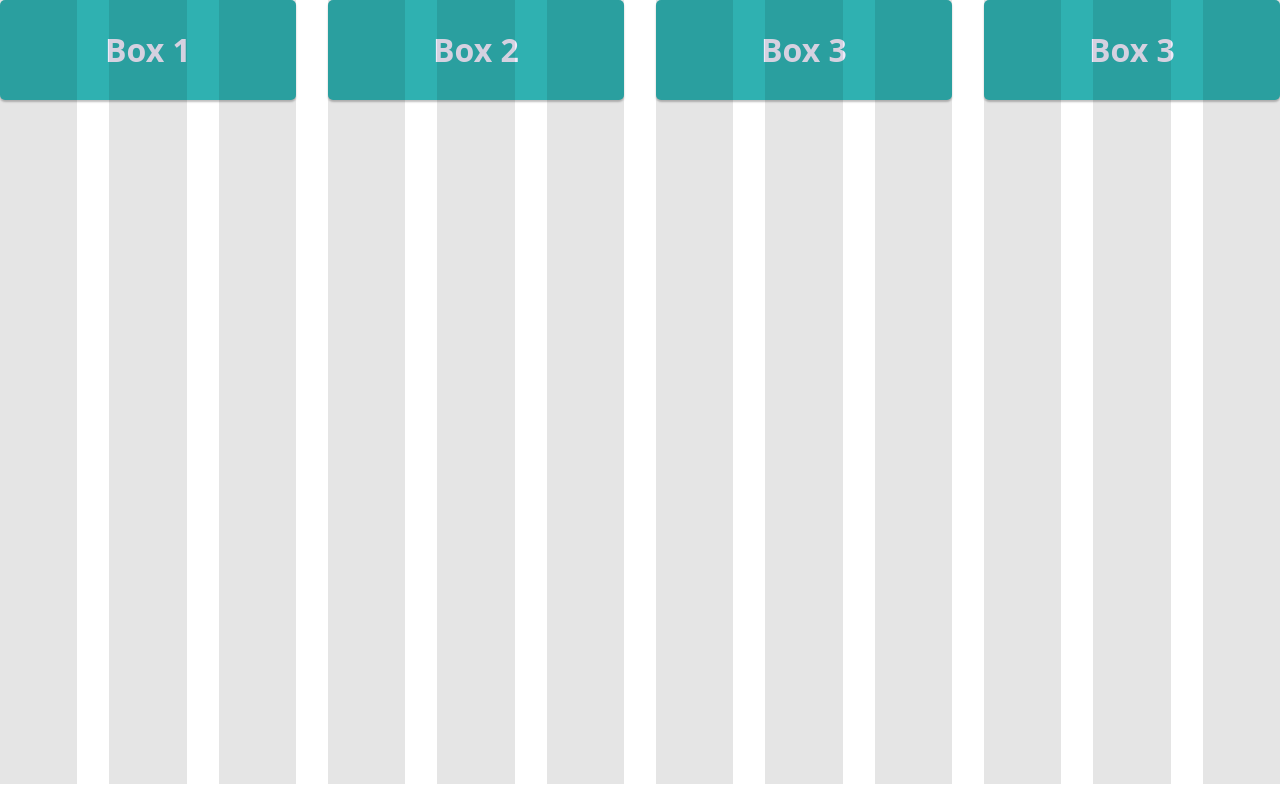
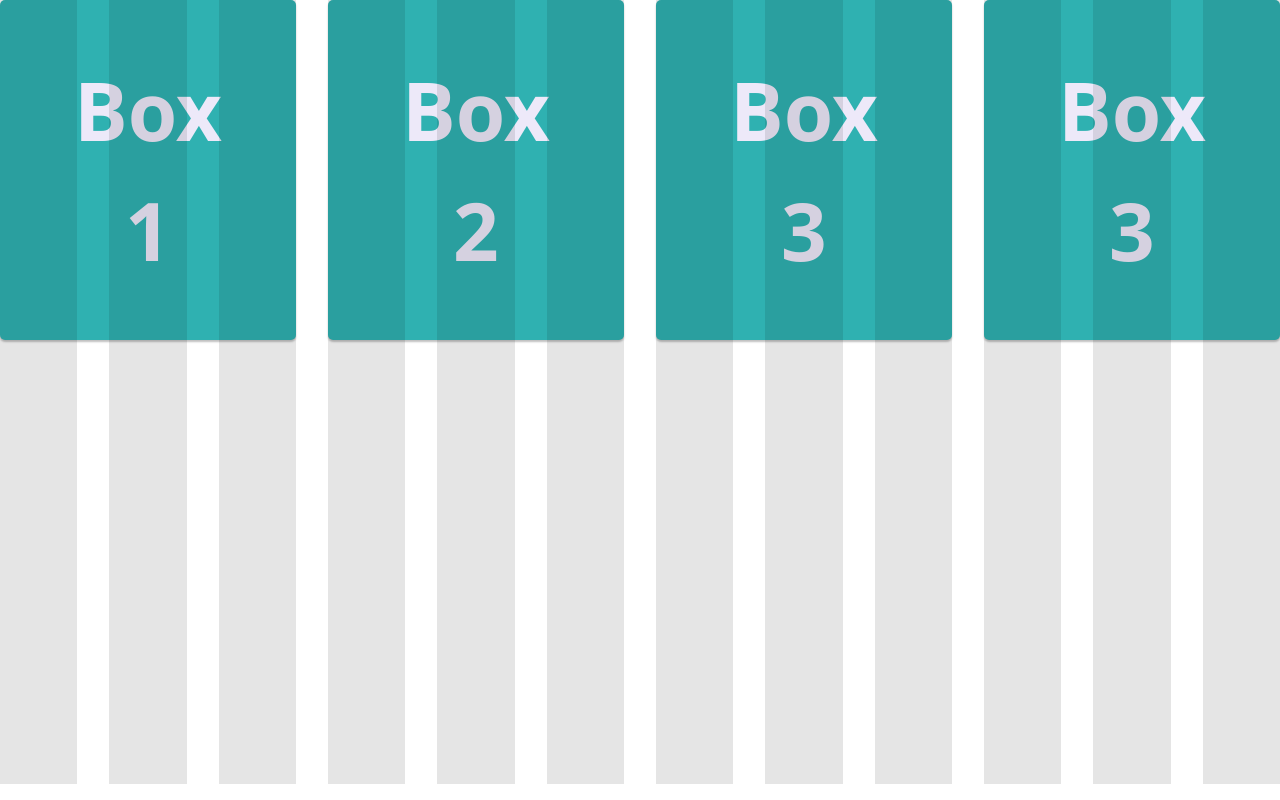
Before and after one commit to M-B89/chromatic-test, a React (Create React App) app: page / in a window 1280 px wide. Built offline with nearby package versions, Linux system fonts and the light colour scheme.

Commit message:
change for testing purpose

```diff
--- a/src/components/Box/Box.module.scss
+++ b/src/components/Box/Box.module.scss
@@ -1,10 +1,10 @@
 .Box {
-    padding: 26px;
+    padding: 50px;
     border-radius: 5px;
     text-align: center;
     color: #ede9f9;
     font-weight: 700;
     background-color: #2fb1b1;
     box-shadow: 0 2px 2px rgba(0, 0, 0, 0.25);
-    font-size: 2rem;
+    font-size: 5rem;
 }
```
